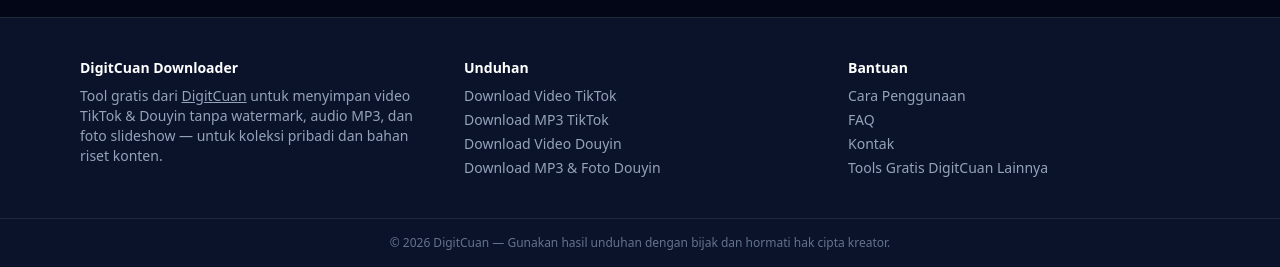
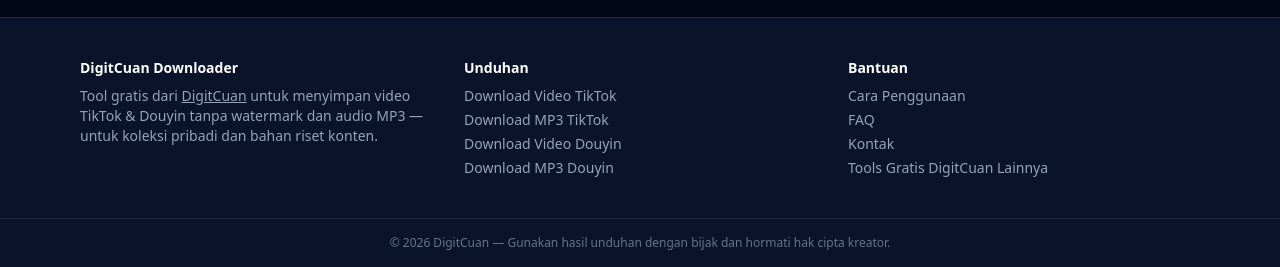
Before and after one commit to jeonfara7/douyin-saver, a FastAPI app: page /faq in a window 1280 px wide. Shown: the part 1028-1295 px from the top of the page. Run offline with FastAPI, Linux system fonts and the light colour scheme; some libraries are stand-ins or nearby versions.

Commit message:
v2: cabut janji foto slideshow dari copy

```diff
--- a/templates/base.html
+++ b/templates/base.html
@@ -4,7 +4,7 @@
     <meta charset="UTF-8">
     <meta name="viewport" content="width=device-width, initial-scale=1.0">
     <title>{% block title %}TikTok & Douyin Downloader Tanpa Watermark HD Gratis{% endblock %} — DigitCuan Downloader</title>
-    <meta name="description" content="{% block description %}Download video TikTok dan Douyin tanpa watermark kualitas HD, MP3, dan foto slideshow. Gratis, tanpa daftar, tanpa install aplikasi.{% endblock %}">
+    <meta name="description" content="{% block description %}Download video TikTok dan Douyin tanpa watermark kualitas HD dan simpan MP3-nya. Gratis, tanpa daftar, tanpa install aplikasi.{% endblock %}">
     <link rel="canonical" href="{{ site_url }}{% block canonical %}/{% endblock %}">
     <meta property="og:type" content="website">
     <meta property="og:site_name" content="DigitCuan Downloader">
@@ -47,7 +47,7 @@
         <div class="max-w-6xl mx-auto px-4 py-10 grid gap-8 md:grid-cols-3 text-sm">
             <div>
                 <p class="text-white font-bold mb-2">DigitCuan Downloader</p>
-                <p class="text-slate-400">Tool gratis dari <a href="https://digitcuan.site/" class="underline hover:text-white">DigitCuan</a> untuk menyimpan video TikTok & Douyin tanpa watermark, audio MP3, dan foto slideshow — untuk koleksi pribadi dan bahan riset konten.</p>
+                <p class="text-slate-400">Tool gratis dari <a href="https://digitcuan.site/" class="underline hover:text-white">DigitCuan</a> untuk menyimpan video TikTok & Douyin tanpa watermark dan audio MP3 — untuk koleksi pribadi dan bahan riset konten.</p>
             </div>
             <div>
                 <p class="text-white font-bold mb-2">Unduhan</p>
@@ -55,7 +55,7 @@
                     <li><a href="/tiktok-downloader" class="hover:text-white">Download Video TikTok</a></li>
                     <li><a href="/tiktok-downloader" class="hover:text-white">Download MP3 TikTok</a></li>
                     <li><a href="/douyin-downloader" class="hover:text-white">Download Video Douyin</a></li>
-                    <li><a href="/douyin-downloader" class="hover:text-white">Download MP3 & Foto Douyin</a></li>
+                    <li><a href="/douyin-downloader" class="hover:text-white">Download MP3 Douyin</a></li>
                 </ul>
             </div>
             <div>
```
